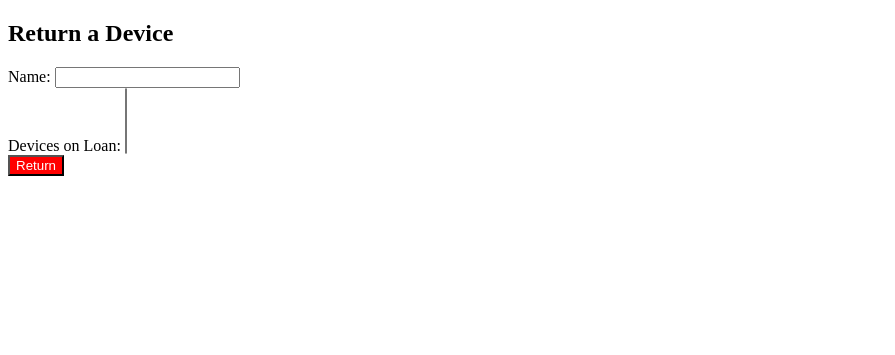
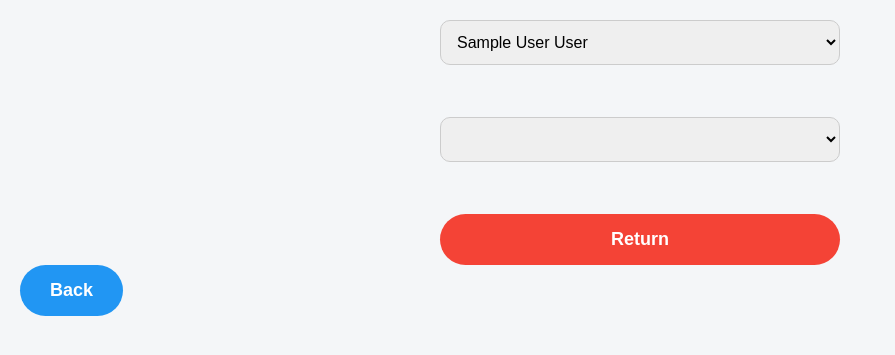
Before and after one commit to CJColemanB/DeviceLoggerV2, a Flask app: page /return in a window 1280 px wide. Shown: the top 355 px of the page, without its empty margins (0-895 px from the left). Run offline with Flask 3, Linux system fonts and the light colour scheme; tables that the repository leaves empty hold one stand-in row (values such as "Sample post"); lists and menus that the app fills with data are empty.

Commit message:
few changes, fixed buttons and returns, improved styling, etc

```diff
--- a/app.py
+++ b/app.py
@@ -1,106 +1,124 @@
-
-from flask import Flask, render_template, request, redirect
+from flask import Flask, render_template, request, redirect, url_for, flash
 import sqlite3
-import os
-import random
-import string
 from datetime import datetime
 
 app = Flask(__name__)
-DB_NAME = 'device_loans.db'
+app.secret_key = "supersecretkey"
 
-# Generate random admin credentials
-admin_username = ''.join(random.choices(string.ascii_letters, k=8))
-admin_password = ''.join(random.choices(string.ascii_letters + string.digits, k=12))
-print(f"Admin credentials - Username: {admin_username}, Password: {admin_password}")
+DB_FILE = "device_loans.db"
 
 # Initialize database
 def init_db():
-    conn = sqlite3.connect(DB_NAME)
+    conn = sqlite3.connect(DB_FILE)
     c = conn.cursor()
-    c.execute('''
-        CREATE TABLE IF NOT EXISTS loans (
-            id INTEGER PRIMARY KEY AUTOINCREMENT,
-            name TEXT,
-            surname TEXT,
-            email TEXT,
-            device_type TEXT,
-            device_id TEXT,
-            on_loan BOOLEAN,
-            loan_time TEXT,
-            return_time TEXT
-        )
-    ''')
-    c.execute('''
-        CREATE TABLE IF NOT EXISTS admin_logins (
-            id INTEGER PRIMARY KEY AUTOINCREMENT,
-            username TEXT,
-            login_time TEXT
-        )
-    ''')
+    c.execute('''CREATE TABLE IF NOT EXISTS devices (
+                    id INTEGER PRIMARY KEY AUTOINCREMENT,
+                    rubric_id TEXT,
+                    suffix_id TEXT,
+                    category TEXT,
+                    available INTEGER
+                )''')
+    c.execute('''CREATE TABLE IF NOT EXISTS students (
+                    id INTEGER PRIMARY KEY AUTOINCREMENT,
+                    name TEXT,
+                    surname TEXT,
+                    email TEXT
+                )''')
+    c.execute('''CREATE TABLE IF NOT EXISTS loans (
+                    id INTEGER PRIMARY KEY AUTOINCREMENT,
+                    student_id INTEGER,
+                    device_id INTEGER,
+                    loan_time TEXT,
+                    return_time TEXT,
+                    FOREIGN KEY(student_id) REFERENCES students(id),
+                    FOREIGN KEY(device_id) REFERENCES devices(id)
+                )''')
     conn.commit()
     conn.close()
 
-init_db()
+@app.route("/")
+def index():
+    return render_template("index.html")
 
-@app.route('/')
-def index():
-    return render_template('index.html')
+@app.route("/loan", methods=["GET", "POST"])
+def loan():
+    conn = sqlite3.connect(DB_FILE)
+    c = conn.cursor()
+    if request.method == "POST":
+        name = request.form["name"]
+        surname = request.form["surname"]
+        email = request.form["email"]
+        device_id = request.form["device"]
+        # Insert student
+        c.execute("INSERT INTO students (name, surname, email) VALUES (?, ?, ?)", (name, surname, email))
+        student_id = c.lastrowid
+        # Insert loan
+        loan_time = datetime.now().isoformat()
+        c.execute("INSERT INTO loans (student_id, device_id, loan_time) VALUES (?, ?, ?)", (student_id, device_id, loan_time))
+        # Update device availability
+        c.execute("UPDATE devices SET available = 0 WHERE id = ?", (device_id,))
+        conn.commit()
+        flash("Device loaned successfully!")
+        return redirect(url_for("loan"))
+    else:
+        c.execute("SELECT id, rubric_id || '-' || suffix_id || ' (' || category || ')' FROM devices WHERE available = 1")
+        devices = c.fetchall()
+        conn.close()
+        return render_template("loan.html", devices=devices)
 
-@app.route('/loan', methods=['GET', 'POST'])
-def loan():
-    if request.method == 'POST':
-        name = request.form['name']
-        surname = request.form['surname']
-        email = request.form['email']
-        device_type = request.form['device_type']
-        device_id = request.form['device_id']
-        loan_time = datetime.now().isoformat()
-        conn = sqlite3.connect(DB_NAME)
-        c = conn.cursor()
-        c.execute('''
-            INSERT INTO loans (name, surname, email, device_type, device_id, on_loan, loan_time)
-            VALUES (?, ?, ?, ?, ?, ?, ?)
-        ''', (name, surname, email, device_type, device_id, True, loan_time))
+@app.route("/return", methods=["GET", "POST"])
+def return_device():
+    conn = sqlite3.connect(DB_FILE)
+    c = conn.cursor()
+    if request.method == "POST":
+        student_id = request.form["student"]
+        device_id = request.form["device"]
+        return_time = datetime.now().isoformat()
+        c.execute("UPDATE loans SET return_time = ? WHERE student_id = ? AND device_id = ? AND return_time IS NULL", (return_time, student_id, device_id))
+        c.execute("UPDATE devices SET available = 1 WHERE id = ?", (device_id,))
         conn.commit()
+        flash("Device returned successfully!")
+        return redirect(url_for("return_device"))
+    else:
+        c.execute("SELECT id, name || ' ' || surname FROM students")
+        students = c.fetchall()
+        c.execute("SELECT id, rubric_id || '-' || suffix_id || ' (' || category || ')' FROM devices WHERE available = 0")
+        devices = c.fetchall()
         conn.close()
-        return redirect('/')
-    return render_template('loan.html')
+        return render_template("return.html", students=students, devices=devices)
 
-@app.route('/return', methods=['GET', 'POST'])
-def return_device():
-    if request.method == 'POST':
-        name = request.form['name']
-        device_ids = request.form.getlist('device_id')
-        return_time = datetime.now().isoformat()
-        conn = sqlite3.connect(DB_NAME)
-        c = conn.cursor()
-        for device_id in device_ids:
-            c.execute('''
-                UPDATE loans SET on_loan = ?, return_time = ?
-                WHERE name = ? AND device_id = ?
-            ''', (False, return_time, name, device_id))
+@app.route("/admin", methods=["GET", "POST"])
+def admin():
+    conn = sqlite3.connect(DB_FILE)
+    c = conn.cursor()
+    if request.method == "POST":
+        rubric_id = request.form["rubric_id"]
+        suffix_id = request.form["suffix_id"]
+        category = request.form["category"]
+        c.execute("INSERT INTO devices (rubric_id, suffix_id, category, available) VALUES (?, ?, ?, 1)", (rubric_id, suffix_id, category))
         conn.commit()
+        flash("Device added successfully!")
+        return redirect(url_for("admin"))
+    else:
+        c.execute("SELECT * FROM students")
+        students = c.fetchall()
+        c.execute("SELECT * FROM devices")
+        devices = c.fetchall()
+        c.execute("SELECT * FROM loans")
+        loans = c.fetchall()
         conn.close()
-        return redirect('/')
-    return render_template('return.html')
+        return render_template("admin.html", students=students, devices=devices, loans=loans)
 
-@app.route('/admin', methods=['GET', 'POST'])
-def admin():
-    if request.method == 'POST':
-        username = request.form['username']
-        password = request.form['password']
-        if username == admin_username and password == admin_password:
-            login_time = datetime.now().isoformat()
-            conn = sqlite3.connect(DB_NAME)
-            c = conn.cursor()
-            c.execute('INSERT INTO admin_logins (username, login_time) VALUES (?, ?)', (username, login_time))
-            conn.commit()
-            conn.close()
-            return "Admin logged in successfully."
-        else:
-            return "Invalid credentials."
-    return render_template('admin.html')
+@app.route("/delete_device/<int:device_id>")
+def delete_device(device_id):
+    conn = sqlite3.connect(DB_FILE)
+    c = conn.cursor()
+    c.execute("DELETE FROM devices WHERE id = ?", (device_id,))
+    conn.commit()
+    conn.close()
+    flash("Device deleted successfully!")
+    return redirect(url_for("admin"))
 
-if __name__ == '__main__':
+if __name__ == "__main__":
+    init_db()
     app.run(debug=True)
--- /dev/null
+++ b/static/styles.css
@@ -0,0 +1,97 @@
+body {
+    font-family: 'Segoe UI', Arial, sans-serif;
+    background-color: #f4f6f8;
+    margin: 0;
+    padding: 20px;
+    color: #333;
+}
+
+h1, h2 {
+    text-align: center;
+    margin-bottom: 20px;
+}
+
+form {
+    max-width: 400px;
+    margin: 0 auto;
+    display: flex;
+    flex-direction: column;
+    gap: 15px;
+}
+
+input, select {
+    padding: 12px;
+    font-size: 16px;
+    border-radius: 10px;
+    border: 1px solid #ccc;
+    outline: none;
+    transition: border-color 0.3s ease;
+}
+
+input:focus, select:focus {
+    border-color: #2196F3;
+}
+
+.btn {
+    padding: 15px 30px;
+    font-size: 18px;
+    border-radius: 30px;
+    border: none;
+    cursor: pointer;
+    font-weight: bold;
+    transition: transform 0.2s ease, box-shadow 0.3s ease;
+}
+
+.btn:hover {
+    transform: scale(1.05);
+    box-shadow: 0 4px 10px rgba(0, 0, 0, 0.2);
+}
+
+.green {
+    background-color: #4CAF50;
+    color: white;
+}
+
+.red {
+    background-color: #f44336;
+    color: white;
+}
+
+.blue {
+    background-color: #2196F3;
+    color: white;
+}
+
+table {
+    width: 90%;
+    margin: 20px auto;
+    border-collapse: collapse;
+    background: white;
+    border-radius: 10px;
+    overflow: hidden;
+}
+
+th, td {
+    padding: 12px;
+    text-align: center;
+    border-bottom: 1px solid #ddd;
+}
+
+th {
+    background-color: #2196F3;
+    color: white;
+}
+
+tr:hover {
+    background-color: #f1f1f1;
+}
+
+.button-container {
+    display: flex;
+    justify-content: center;
+    gap: 20px;
+    margin-top: 40px;
+}
+.button-container .btn {
+    width: 150px;
+}
--- a/templates/return.html
+++ b/templates/return.html
@@ -1,15 +1,25 @@
-
 <!DOCTYPE html>
 <html>
 <head>
+    <link rel="stylesheet" href="/static/styles.css">
     <title>Return Device</title>
 </head>
 <body>
-    <h2>Return a Device</h2>
-    <form method="POST">
-        Name: <input type="text" name="name"><br>
-        Devices on Loan: <select name="device_id" multiple></select><br>
-        <button type="submit" style="background-color:red;color:white;">Return</button>
+    <form method="post">
+        <select name="student" required>
+            {% for id, name in students %}
+            <option value="{{ id }}">{{ name }}</option>
+            {% endfor %}
+        </select><br>
+        <select name="device" required>
+            {% for id, name in devices %}
+            <option value="{{ id }}">{{ name }}</option>
+            {% endfor %}
+        </select><br>
+        <button class="btn red" type="submit">Return</button>
     </form>
+    <a href="{{ url_for('index') }}">
+        <button class="btn blue">Back</button>
+    </a>
 </body>
 </html>
```
Also changed, not shown: templates/admin.html (+27 -7 lines), templates/index.html (+14 -6 lines), templates/loan.html (+15 -10 lines).
